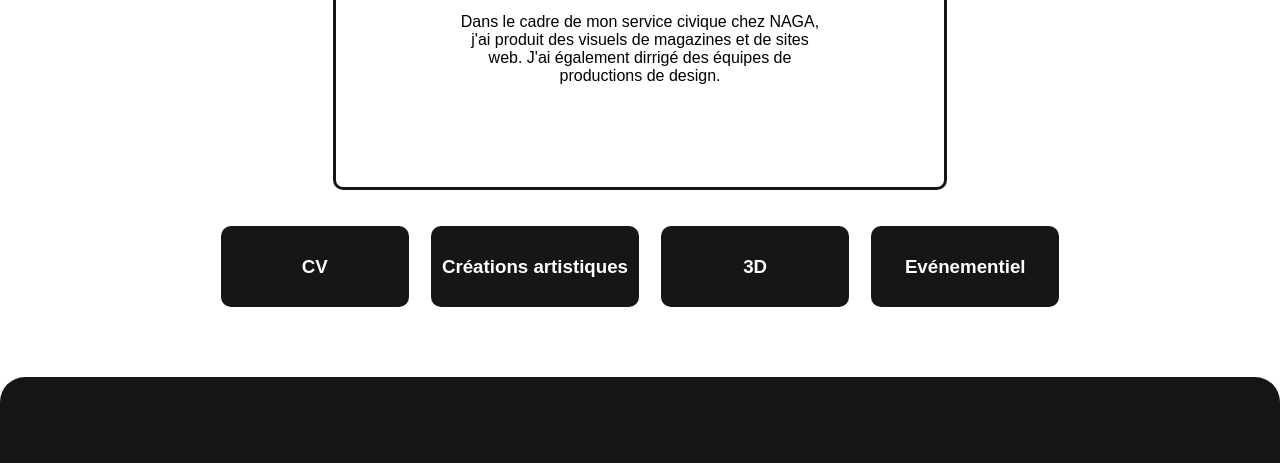
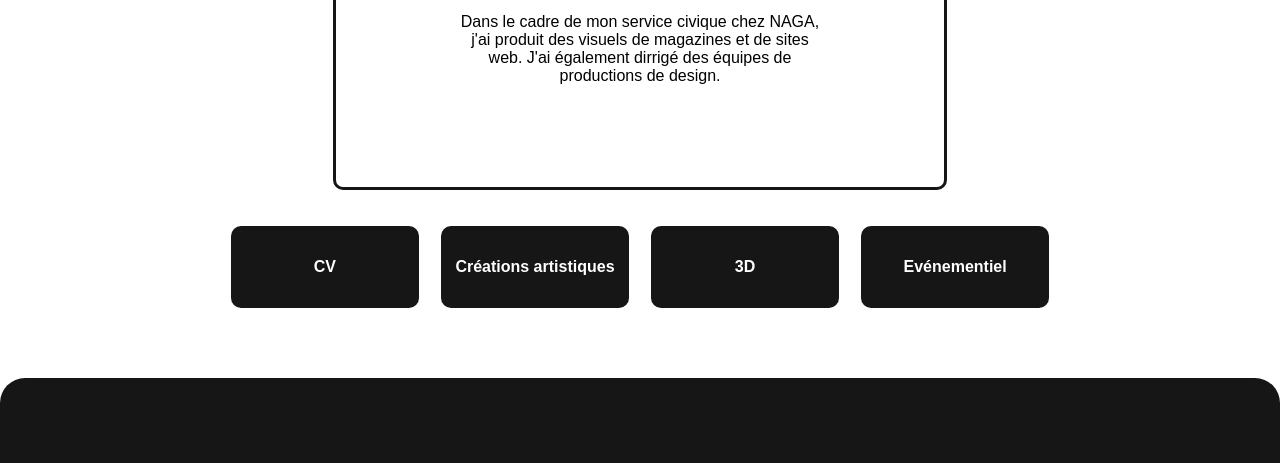
Before and after one commit to cunningturtle/Portfolio-Sana, a plain HTML site: page DESIGN.html in a window 1280 px wide. Shown: the part 265-728 px from the top of the page. Drawn offline with Linux system fonts and the light colour scheme.

Commit message:
Update DESIGN.html

```diff
--- a/DESIGN.html
+++ b/DESIGN.html
@@ -20,10 +20,10 @@
             <p>Dans le cadre de mon service civique chez NAGA, j'ai produit des visuels de magazines et de sites web. J'ai également dirrigé des équipes de productions de design.</p>
         </section>
         <section id ="menu">
-            <a href="index.html"><h3>CV</h3></a>
-            <a href="Crea.html"><h3>Créations artistiques</h3></a>
-            <a href=""><h3>3D</h3></a>
-            <a href="event.html"><h3>Evénementiel</h3></a>
+            <a href="index.html"><h4>CV</h4></a>
+            <a href="Crea.html"><h4>Créations artistiques</h4></a>
+            <a href=""><h4>3D</h4></a>
+            <a href="event.html"><h4>Evénementiel</h4></a>
         </section>
     </header>
 
@@ -208,6 +208,7 @@
         }
 
     #ART_section { display: flex;
+        color: white;
         background-color: #161616;
         border-radius: 25px 25px 0px 0px;
         justify-content: center;
```
